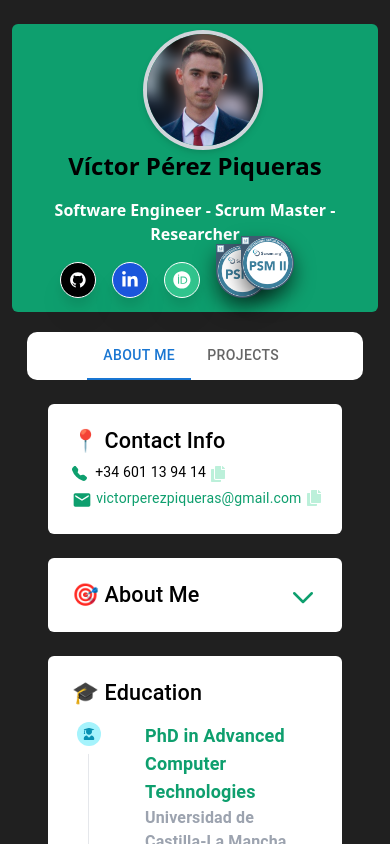
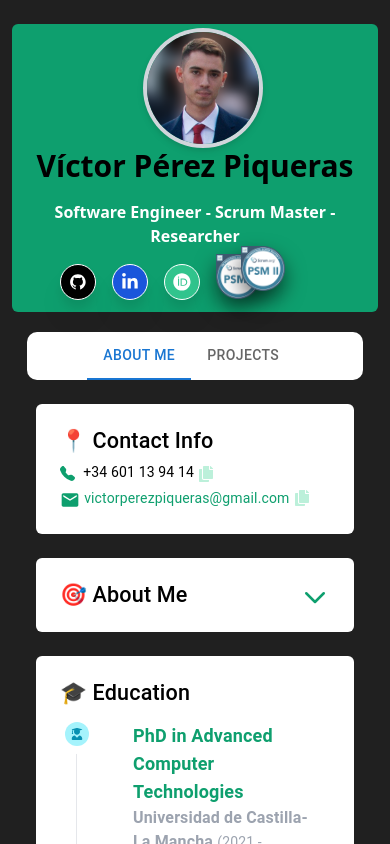
Before and after one commit to victorperezpiqueras/victorperezpiqueras.github.io, a React (Vite) app: page / in a window 390 px wide. Shown: the top 844 px of the page. Built offline with nearby package versions, Linux system fonts and the light colour scheme.

Commit message:
improve links on mobile

```diff
--- a/src/App.css
+++ b/src/App.css
@@ -14,6 +14,5 @@
 
 .psmi {
   position: absolute;
-  width: 60%;
   top: -26px;
 }
--- a/src/App.tsx
+++ b/src/App.tsx
@@ -22,6 +22,7 @@ import { useState, SyntheticEvent } from "react";
 import Research from "./pages/Research/Research";
 import ScrollToTopButton from "./shared/components/ScrollToTopButton/ScrollToTopButton";
 import useAnalyticsEventTracker from "./shared/GoogleTagManager";
+import { isMobileScreen } from "./shared/isMobile";
 
 function App() {
   const [value, setValue] = useState(0);
@@ -72,7 +73,7 @@ function App() {
           </div>
 
           <div className="container basis-3/5 pb-1">
-            <p className="flex justify-center text-center mt-1 text-black font-bold text-2xl md:text-3xl lg:text-5xl">
+            <p className="flex justify-center text-center mt-1 text-black font-bold text-3xl md:text-4xl lg:text-5xl">
               {portfolioData.header.name}
             </p>
 
@@ -132,7 +133,13 @@ function App() {
                     isHovering ? "scale-125 translate-x-6 -translate-y-1" : ""
                   }`}
                 >
-                  <img className="psmi" src={psmii_logo} alt="" />
+                  <img
+                    className={`psmi w-1/2 md:w-3/5 ${
+                      isMobileScreen() ? "mt-2" : ""
+                    }`}
+                    src={psmii_logo}
+                    alt=""
+                  />
                 </button>
               </a>
               <a
@@ -153,7 +160,13 @@ function App() {
                     marginLeft: "-5rem",
                   }}
                 >
-                  <img className="psmi" src={psmii_logo2} alt="" />
+                  <img
+                    className={`psmi w-1/2 md:w-3/5 ${
+                      isMobileScreen() ? "mt-2" : ""
+                    }`} /*  mt-2 md:mt-0 */
+                    src={psmii_logo2}
+                    alt=""
+                  />
                 </button>
               </a>
             </div>
--- a/src/pages/AboutMe/AboutMe.tsx
+++ b/src/pages/AboutMe/AboutMe.tsx
@@ -126,7 +126,7 @@ function AboutMe(props: AboutMeProps) {
 
   return (
     <div className="flex flex-row xs:flex-wrap lg:flex-nowrap space-y-6 lg:space-y-0 lg:space-x-6 items-start">
-      <div className="container flex flex-col basis-100 lg:basis-1/2 space-y-6">
+      <div className="flex flex-col basis-100 lg:basis-1/2 space-y-6">
         <div className="flex flex-col bg-white rounded text-black p-4">
           <h4>📍 Contact Info</h4>
           <span className="flex flex-row" onClick={copyPhone}>
@@ -274,7 +274,7 @@ function AboutMe(props: AboutMeProps) {
         </div>
       </div>
 
-      <div className="container flex flex-col basis-100 lg:basis-1/2 space-y-6">
+      <div className="flex flex-col basis-100 lg:basis-1/2 space-y-6">
         <div className="flex flex-col bg-white rounded text-black p-4">
           <h4 className="pb-2.5">🚩 My Progress</h4>
           <ExperienceBar experiences={props.aboutData.experience} />
```
